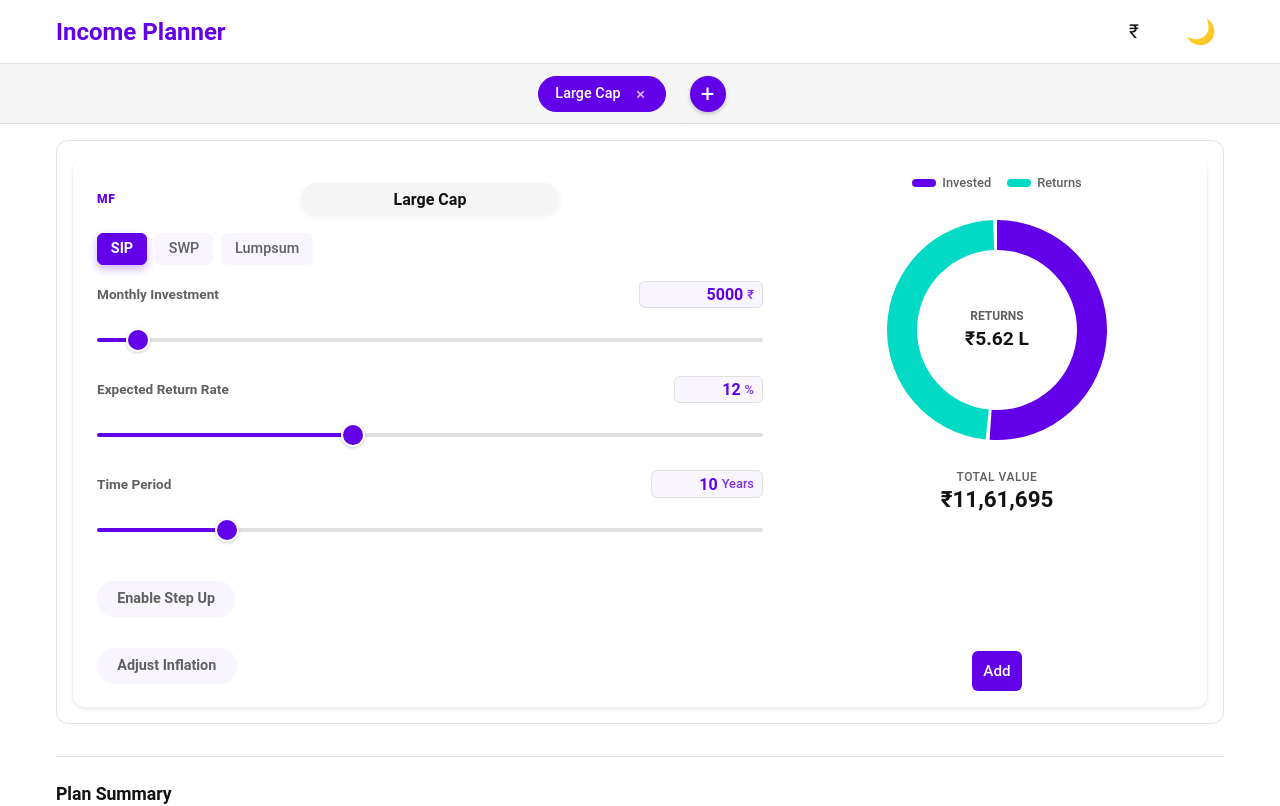
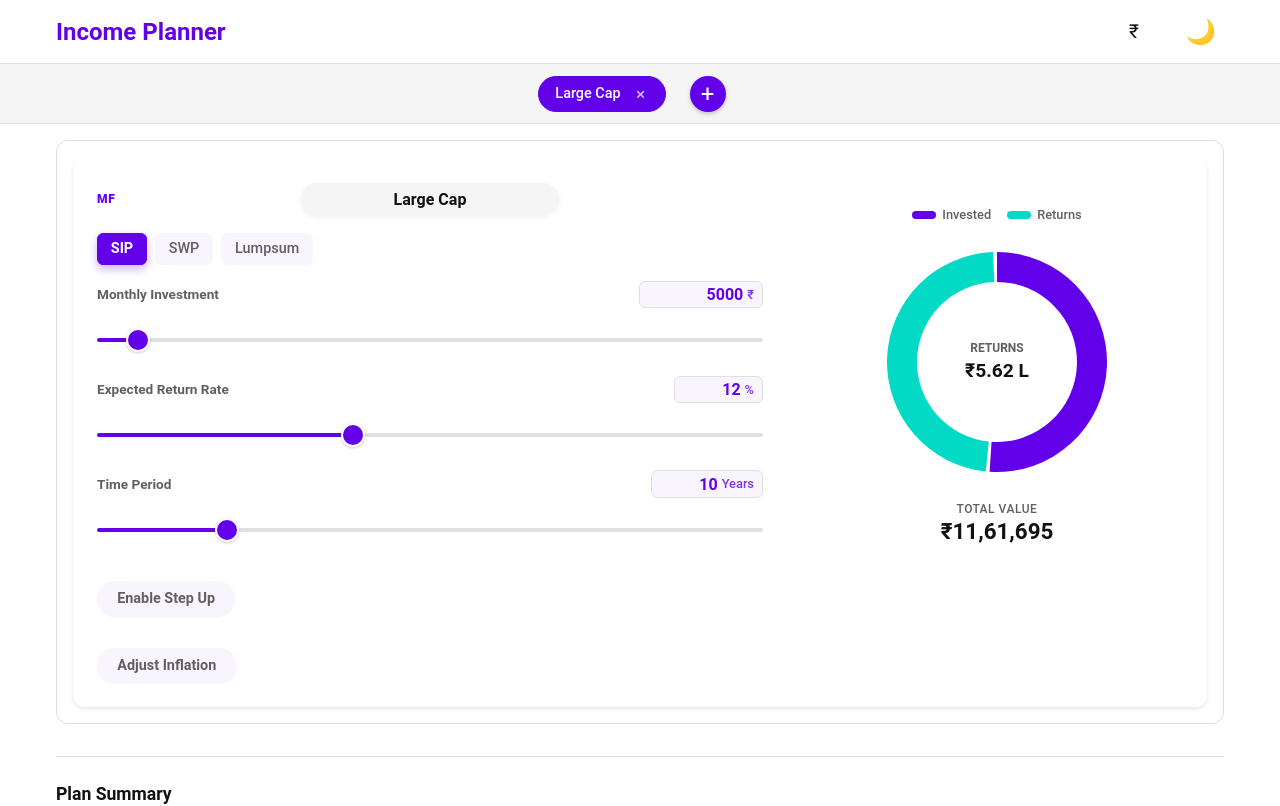
Before and after one commit to Divyansh2134/SumWealth, a React (Vite) app: page / in a window 1280 px wide. Shown: the top 806 px of the page. Built offline with nearby package versions, Linux system fonts and the light colour scheme.

Commit message:
Removing Add/Update Button, Fixing Donut chart lag

```diff
--- a/src/features/calculators/CalculatorEditor.tsx
+++ b/src/features/calculators/CalculatorEditor.tsx
@@ -1,6 +1,5 @@
 import React, { useMemo } from 'react';
 import { PieChart, Pie, Cell, ResponsiveContainer } from 'recharts';
-import { useToast } from '../../context/ToastContext';
 import { useCurrency } from '../../context/CurrencyContext'; // New import
 import type { CalculatorConfig, SIPConfig, StepUpSIPConfig, SWPConfig, LumpsumConfig } from '../../types';
 import { SIPForm } from './forms/SIPForm';
@@ -33,35 +32,24 @@ export const CalculatorEditor: React.FC<CalculatorEditorProps> = ({ calculator,
         setLocalConfig(calculator);
     }, [calculator]);
 
-    // Derived state for disabled button
-    // Check if localConfig is different from calculator (saved state)
-    const hasChanges = useMemo(() => {
-        return JSON.stringify(localConfig) !== JSON.stringify(calculator);
-    }, [localConfig, calculator]);
-
     const isNew = 'isNew' in localConfig && localConfig.isNew;
-    const { addToast } = useToast();
 
     const handleLocalUpdate = (newConfig: CalculatorConfig) => {
         setLocalConfig(newConfig);
+
+        // Auto-save: Propagate changes immediately
+        // We also clear the isNew flag as soon as an edit happens (or efficiently ignore it)
+        const configToSave = { ...newConfig } as CalculatorWithMeta;
+        if (configToSave.isNew) {
+             delete configToSave.isNew;
+        }
+        onUpdate(configToSave);
     };
 
     // Helper type for internal use
     type CalculatorWithMeta = CalculatorConfig & { isNew?: boolean };
 
-    const handleSave = () => {
-        // Remove isNew flag on save
-        const configToSave = { ...localConfig } as CalculatorWithMeta;
-        if (configToSave.isNew) {
-            delete configToSave.isNew;
-        }
-        onUpdate(configToSave);
-
-        // Show Toast
-        const action = isNew ? 'Added' : 'Updated';
-        const name = configToSave.name || configToSave.type;
-        addToast(`${action} ${name}`, 'success');
-    };
+    // handleSave removed as it's no longer needed for manual action
 
 
     // Type Switching Logic
@@ -365,7 +353,7 @@ export const CalculatorEditor: React.FC<CalculatorEditorProps> = ({ calculator,
             </div>
 
             {/* Right Panel: Graph */}
-            <div className="editor-right-panel" style={{ display: 'flex', flexDirection: 'column', padding: '1rem' }}>
+            <div className="editor-right-panel" style={{ display: 'flex', flexDirection: 'column', padding: '1rem', paddingTop: '3rem' }}>
 
                 {/* Custom Oval Legend - Moved to Top */}
                 <div style={{ display: 'flex', justifyContent: 'center', gap: '1rem', marginBottom: '0.5rem' }}>
@@ -421,6 +409,7 @@ export const CalculatorEditor: React.FC<CalculatorEditorProps> = ({ calculator,
                                 endAngle={-270}
                                 paddingAngle={2}
                                 dataKey="value"
+                                isAnimationActive={false}
                                 onMouseEnter={(_, index) => setActiveIndex(index)}
                                 onMouseLeave={() => setActiveIndex(null)}
                             >
@@ -454,18 +443,6 @@ export const CalculatorEditor: React.FC<CalculatorEditorProps> = ({ calculator,
                         </div>
                     )}
                 </div>
-
-                {/* Update Button */}
-                <div style={{ marginTop: 'auto', paddingTop: '1rem', display: 'flex', justifyContent: 'center' }}>
-                    <button
-                        className="btn btn-primary"
-                        onClick={handleSave}
-                        disabled={!isNew && !hasChanges}
-                        style={{ width: '100%', padding: '10px' }}
-                    >
-                        {isNew ? 'Add' : 'Update'}
-                    </button>
-                </div>
             </div>
         </div>
     );
```
